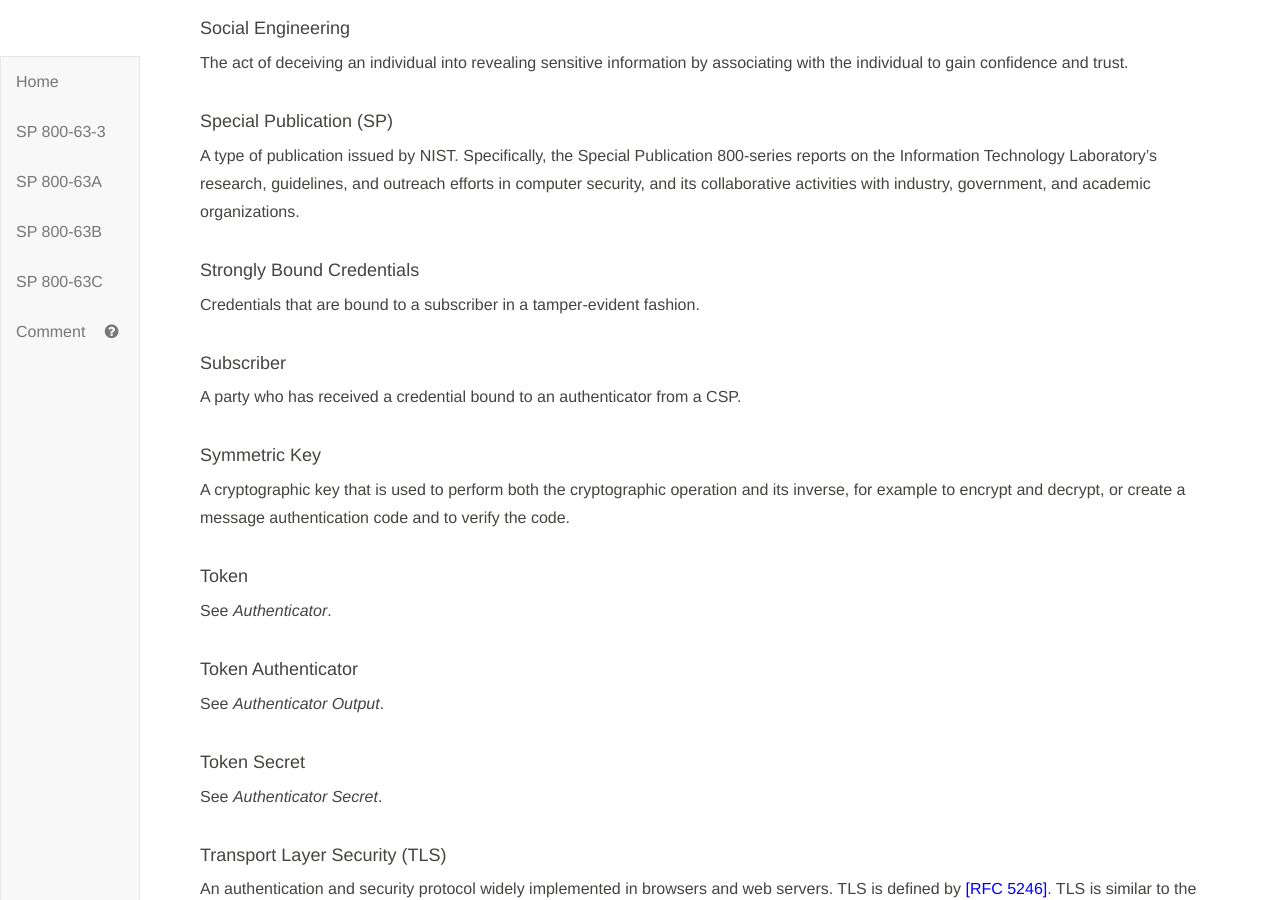
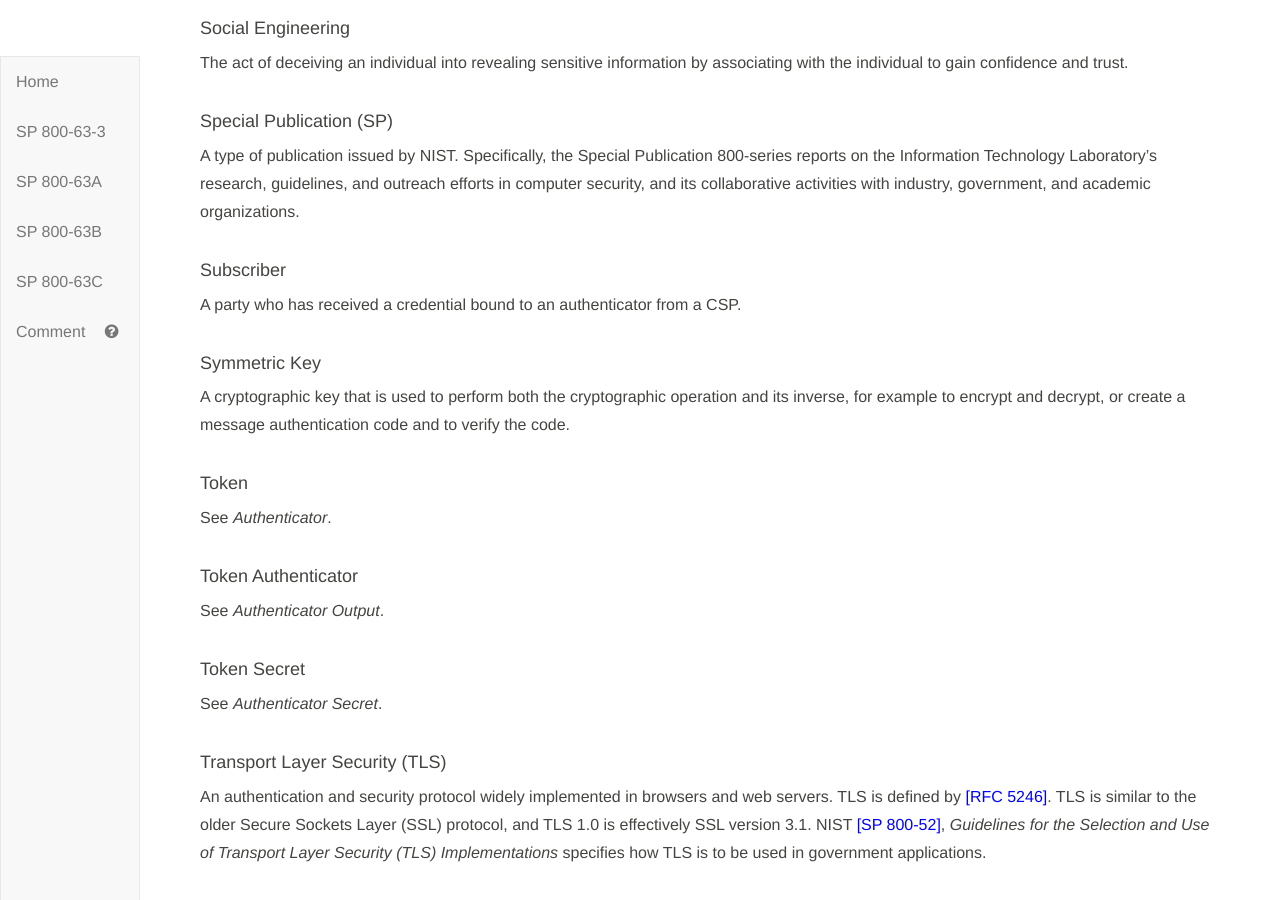
Before and after one commit to usnistgov/800-63-3, a Jekyll site: the page built from sp800-63b.md, in a window 1280 px wide and 900 px high, scrolled down 17269 px. Built offline with Jekyll 4.4.1, drawn with Linux system fonts in a browser that asks for light colours.

Commit message:
Remove definition for Strongly Bound Credentials. Resolves usnistgov/800-63-3#257

```diff
--- a/sp800-63b/sec3_definitions.md
+++ b/sp800-63b/sec3_definitions.md
@@ -288,9 +288,6 @@ The act of deceiving an individual into revealing sensitive information by assoc
 #### Special Publication (SP)
 A type of publication issued by NIST. Specifically, the Special Publication 800-series reports on the Information Technology Laboratory's research, guidelines, and outreach efforts in computer security, and its collaborative activities with industry, government, and academic organizations.
 
-#### Strongly Bound Credentials
-Credentials that are bound to a subscriber in a tamper-evident fashion.
-
 #### Subscriber
 A party who has received a credential bound to an authenticator from a CSP.
 
```
